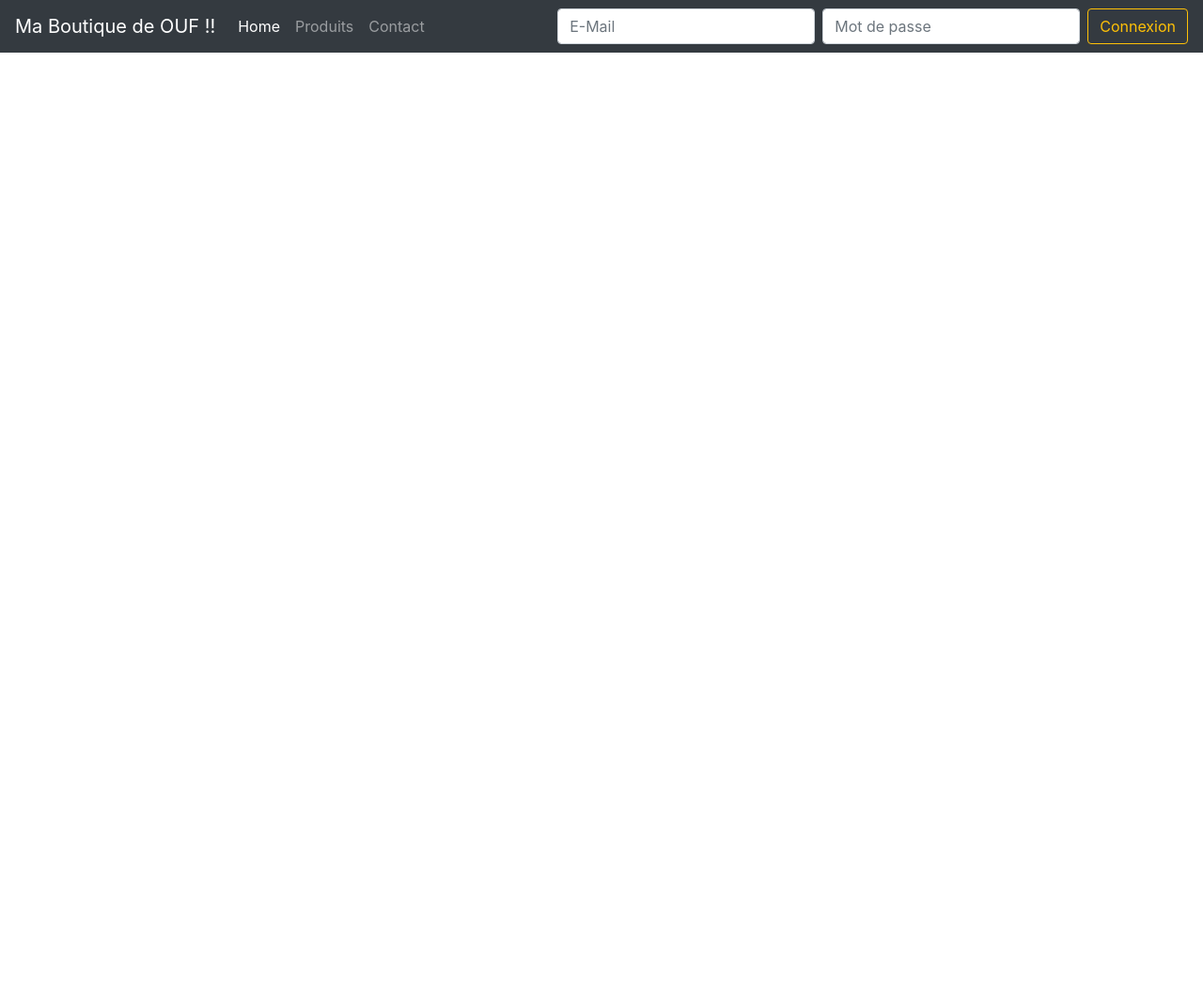
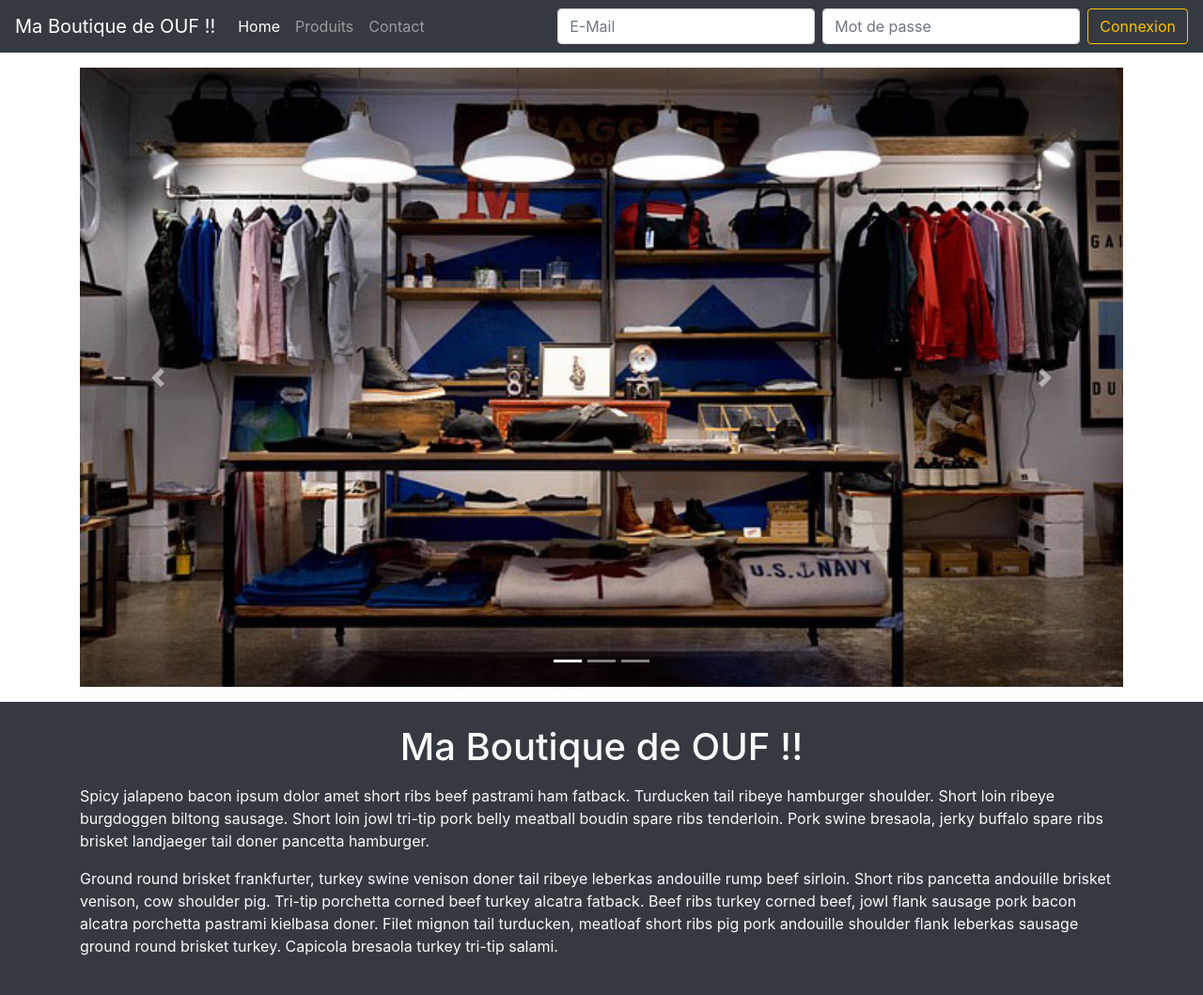
Before and after one commit to faim3r/PhpMaquettePg, a PHP site: page / in a window 1280 px wide. Shown: the whole page at 94% size. Before the commit the page ends 56 px from the top, so only its background shows below. Run offline with PHP 8.4, Linux system fonts and the light colour scheme.

Commit message:
Ajout SLIDER + PRÉSENTATION

```diff
--- a/index.php
+++ b/index.php
@@ -9,5 +9,57 @@
 
 <?php include('inc/header.php') ?>
 
+<!-- Début SLIDER -->
+<section class="container mt-3">
+    <div id="carouselExampleIndicators" class="carousel slide" data-ride="carousel">
+    <ol class="carousel-indicators">
+        <li data-target="#carouselExampleIndicators" data-slide-to="0" class="active"></li>
+        <li data-target="#carouselExampleIndicators" data-slide-to="1"></li>
+        <li data-target="#carouselExampleIndicators" data-slide-to="2"></li>
+    </ol>
+    <div class="carousel-inner">
+        <div class="carousel-item active">
+        <img class="d-block w-100" src="app/img/store1.jpg" alt="First slide">
+        </div>
+        <div class="carousel-item">
+        <img class="d-block w-100" src="app/img/store2.jpg" alt="Second slide">
+        </div>
+        <div class="carousel-item">
+        <img class="d-block w-100" src="app/img/store3.jpg" alt="Third slide">
+        </div>
+    </div>
+    <a class="carousel-control-prev" href="#carouselExampleIndicators" role="button" data-slide="prev">
+        <span class="carousel-control-prev-icon" aria-hidden="true"></span>
+        <span class="sr-only">Previous</span>
+    </a>
+    <a class="carousel-control-next" href="#carouselExampleIndicators" role="button" data-slide="next">
+        <span class="carousel-control-next-icon" aria-hidden="true"></span>
+        <span class="sr-only">Next</span>
+    </a>
+    </div>
+</section>
+<!-- Fin SLIDER -->
+
+<!-- Début PRÉSENTATION -->
+<section class="container-fluid mt-3 bg-dark">
+    <div class="container text-light pt-4 pb-4">
+        <h1 class="text-center mb-3">Ma Boutique de OUF !!</h1>
+        <p>
+            Spicy jalapeno bacon ipsum dolor amet short ribs beef pastrami ham fatback. Turducken tail ribeye hamburger shoulder. Short loin ribeye burgdoggen biltong sausage. Short loin jowl
+            tri-tip pork belly meatball boudin spare ribs tenderloin. Pork swine bresaola, jerky buffalo spare ribs brisket landjaeger tail doner pancetta hamburger.
+        </p>
+        <p>
+            Ground round brisket frankfurter, turkey swine venison doner tail ribeye leberkas andouille rump beef sirloin. Short ribs pancetta andouille brisket venison, cow shoulder pig. Tri-tip
+            porchetta corned beef turkey alcatra fatback. Beef ribs turkey corned beef, jowl flank sausage pork bacon alcatra porchetta pastrami kielbasa doner. Filet mignon tail turducken,
+            meatloaf short ribs pig pork andouille shoulder flank leberkas sausage ground round brisket turkey. Capicola bresaola turkey tri-tip salami.
+        </p>
+    </div>
+</section>
+<!-- Fin PRÉSENTATION -->
+
+<script src="https://code.jquery.com/jquery-3.3.1.slim.min.js" integrity="sha384-q8i/X+965DzO0rT7abK41JStQIAqVgRVzpbzo5smXKp4YfRvH+8abtTE1Pi6jizo" crossorigin="anonymous"></script>
+<script src="https://cdnjs.cloudflare.com/ajax/libs/popper.js/1.14.3/umd/popper.min.js" integrity="sha384-ZMP7rVo3mIykV+2+9J3UJ46jBk0WLaUAdn689aCwoqbBJiSnjAK/l8WvCWPIPm49" crossorigin="anonymous"></script>
+<script src="https://stackpath.bootstrapcdn.com/bootstrap/4.1.1/js/bootstrap.min.js" integrity="sha384-smHYKdLADwkXOn1EmN1qk/HfnUcbVRZyYmZ4qpPea6sjB/pTJ0euyQp0Mk8ck+5T" crossorigin="anonymous"></script>
+
 </body>
 </html>
```
Also changed, not shown: app/img/store1.jpg (added), app/img/store2.jpg (added), app/img/store3.jpg (added).
